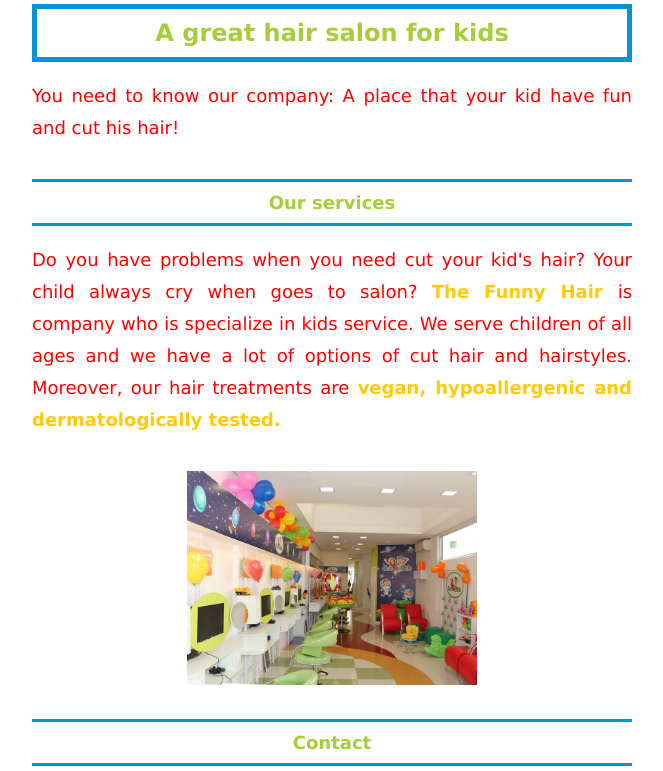
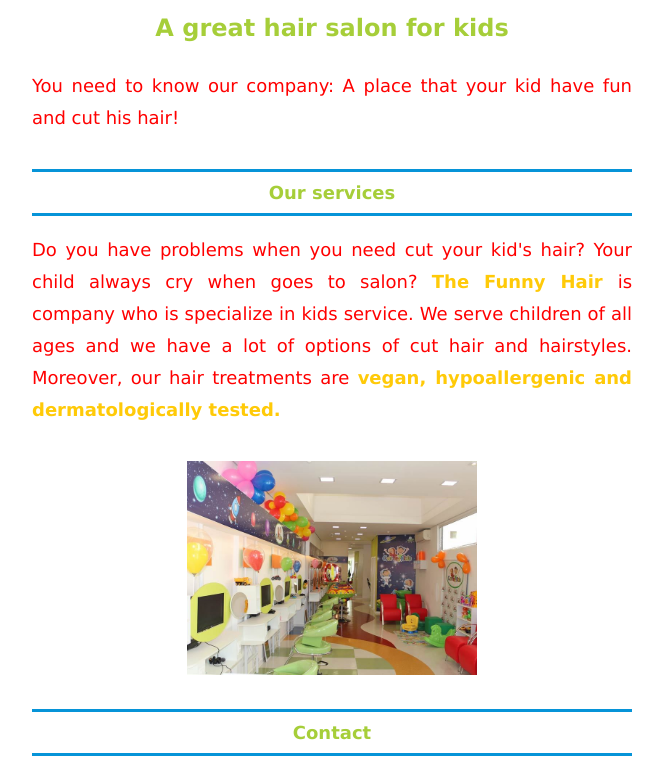
Before and after one commit to taiscostaeng/front-p04-salon, a plain HTML site: page index.html in a window 1280 px wide. Shown: the part 208-979 px from the top of the page, without its empty margins (308-971 px from the left). Drawn offline with Linux system fonts and the light colour scheme.

Commit message:
change in table at h1

```diff
--- a/css/estilo.css
+++ b/css/estilo.css
@@ -13,7 +13,6 @@ h1 {
     font-family: Verdana;
     color: #a6ce39;
     padding: 10px;
-    border: 5px solid #0694d8;
 }
 
 h2 {
```
